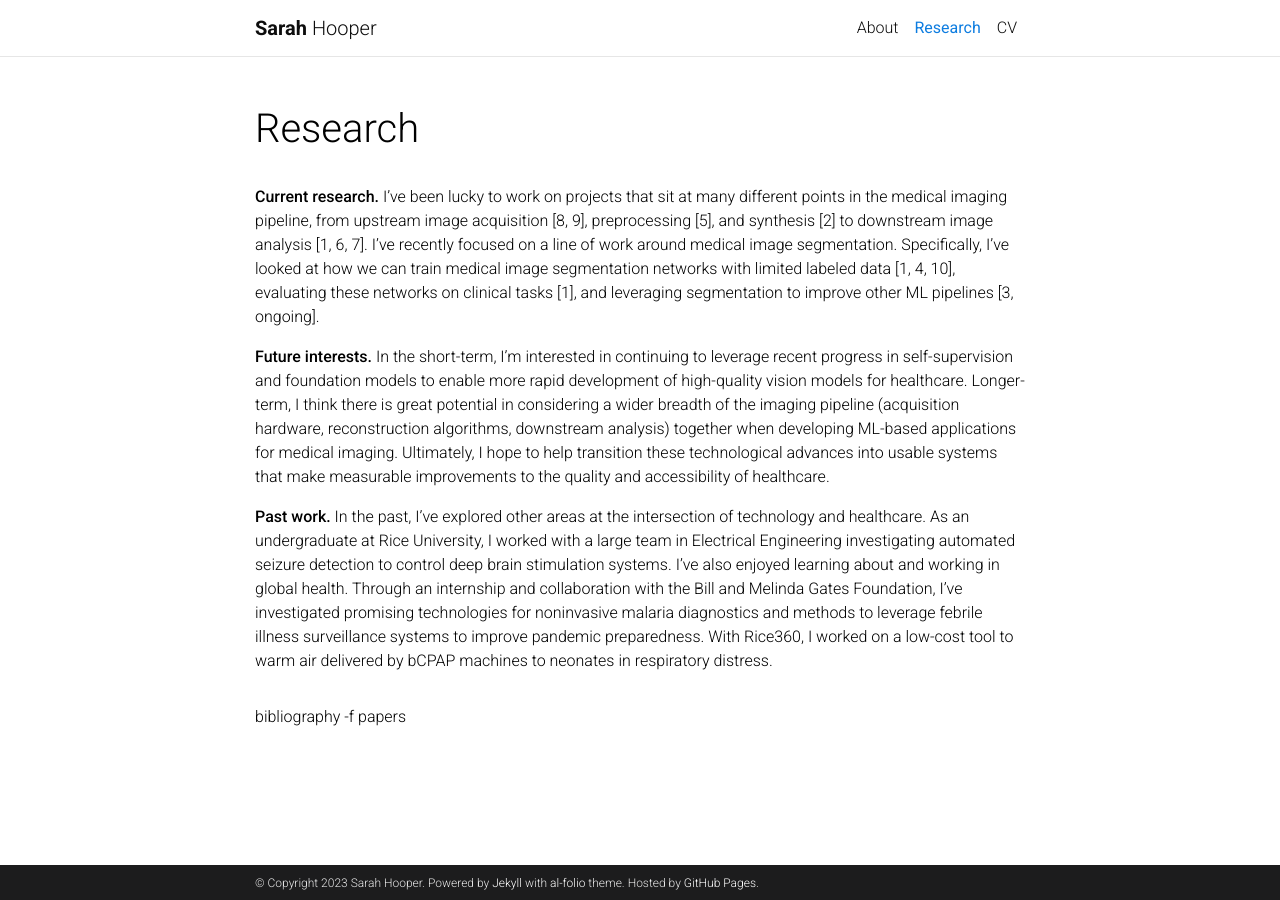
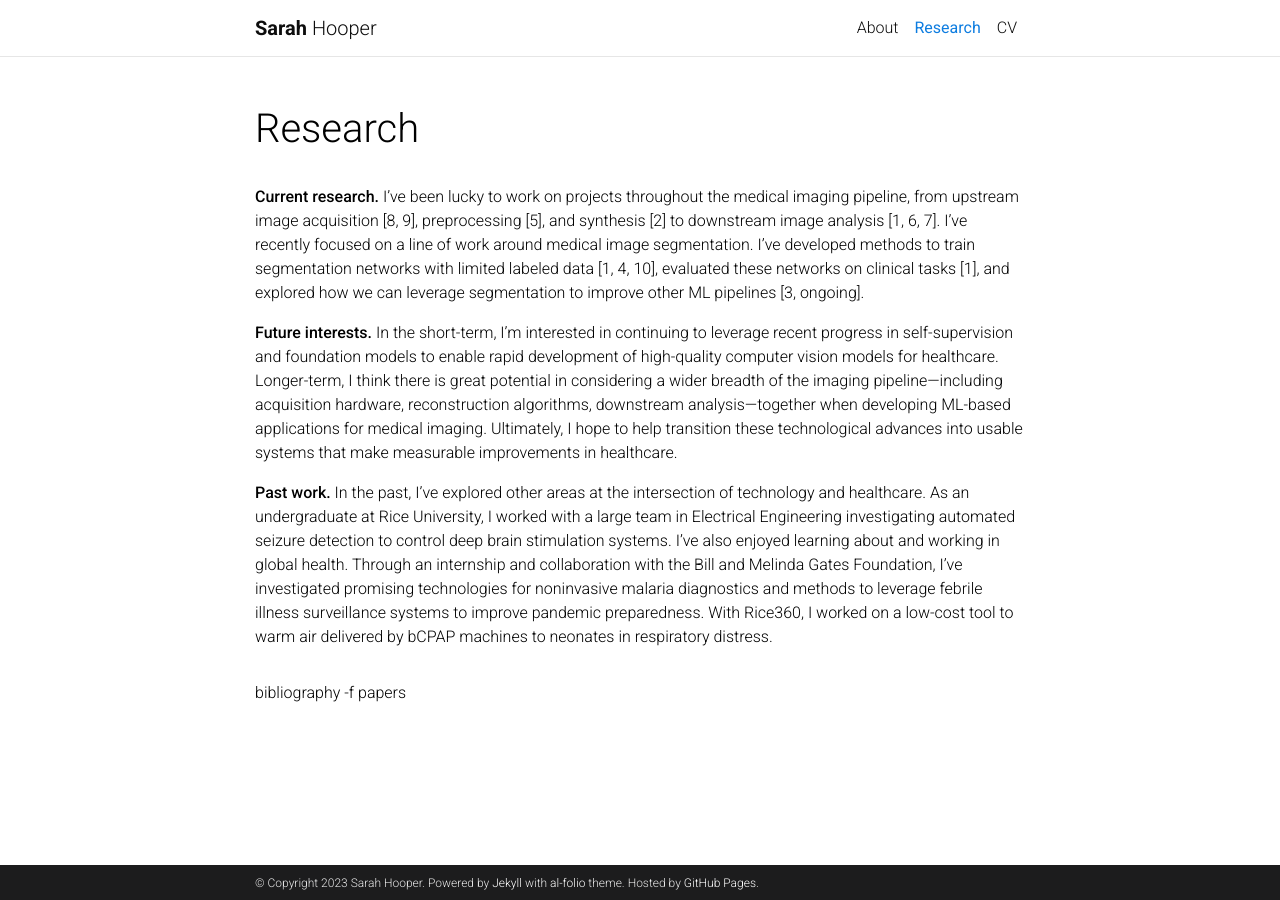
Before and after one commit to sarahmhooper/sarahmhooper.github.io, a Jekyll site: the page built from _pages/research.md, in a window 1280 px wide. Built offline with Jekyll 4.4.1, drawn with Linux system fonts in a browser that asks for light colours; comment, search, counter and statistics services are not loaded; a style sheet for code colours, icons or effects is not loaded.

Commit message:
improved wording in current + future work

```diff
--- a/_pages/research.md
+++ b/_pages/research.md
@@ -10,9 +10,9 @@
 
 ---
 
-**Current research.** I’ve been lucky to work on projects that sit at many different points in the medical imaging pipeline, from upstream image acquisition [8, 9], preprocessing [5], and synthesis [2] to downstream image analysis [1, 6, 7]. I’ve recently focused on a line of work around medical image segmentation. Specifically, I’ve looked at how we can train medical image segmentation networks with limited labeled data [1, 4, 10], evaluating these networks on clinical tasks [1], and leveraging segmentation to improve other ML pipelines [3, ongoing].
+**Current research.** I’ve been lucky to work on projects throughout the medical imaging pipeline, from upstream image acquisition [8, 9], preprocessing [5], and synthesis [2] to downstream image analysis [1, 6, 7]. I’ve recently focused on a line of work around medical image segmentation. I've developed methods to train segmentation networks with limited labeled data [1, 4, 10], evaluated these networks on clinical tasks [1], and explored how we can leverage segmentation to improve other ML pipelines [3, ongoing].
 
-**Future interests.** In the short-term, I’m interested in continuing to leverage recent progress in self-supervision and foundation models to enable more rapid development of high-quality vision models for healthcare. Longer-term, I think there is great potential in considering a wider breadth of the imaging pipeline (acquisition hardware, reconstruction algorithms, downstream analysis) together when developing ML-based applications for medical imaging. Ultimately, I hope to help transition these technological advances into usable systems that make measurable improvements to the quality and accessibility of healthcare.
+**Future interests.** In the short-term, I’m interested in continuing to leverage recent progress in self-supervision and foundation models to enable rapid development of high-quality computer vision models for healthcare. Longer-term, I think there is great potential in considering a wider breadth of the imaging pipeline---including acquisition hardware, reconstruction algorithms, downstream analysis---together when developing ML-based applications for medical imaging. Ultimately, I hope to help transition these technological advances into usable systems that make measurable improvements in healthcare.
 
 **Past work.** In the past, I’ve explored other areas at the intersection of technology and healthcare. As an undergraduate at Rice University, I worked with a large team in Electrical Engineering investigating automated seizure detection to control deep brain stimulation systems. I’ve also enjoyed learning about and working in global health. Through an internship and collaboration with the Bill and Melinda Gates Foundation, I’ve investigated promising technologies for noninvasive malaria diagnostics and methods to leverage febrile illness surveillance systems to improve pandemic preparedness. With Rice360, I worked on a low-cost tool to warm air delivered by bCPAP machines to neonates in respiratory distress.
 
```
